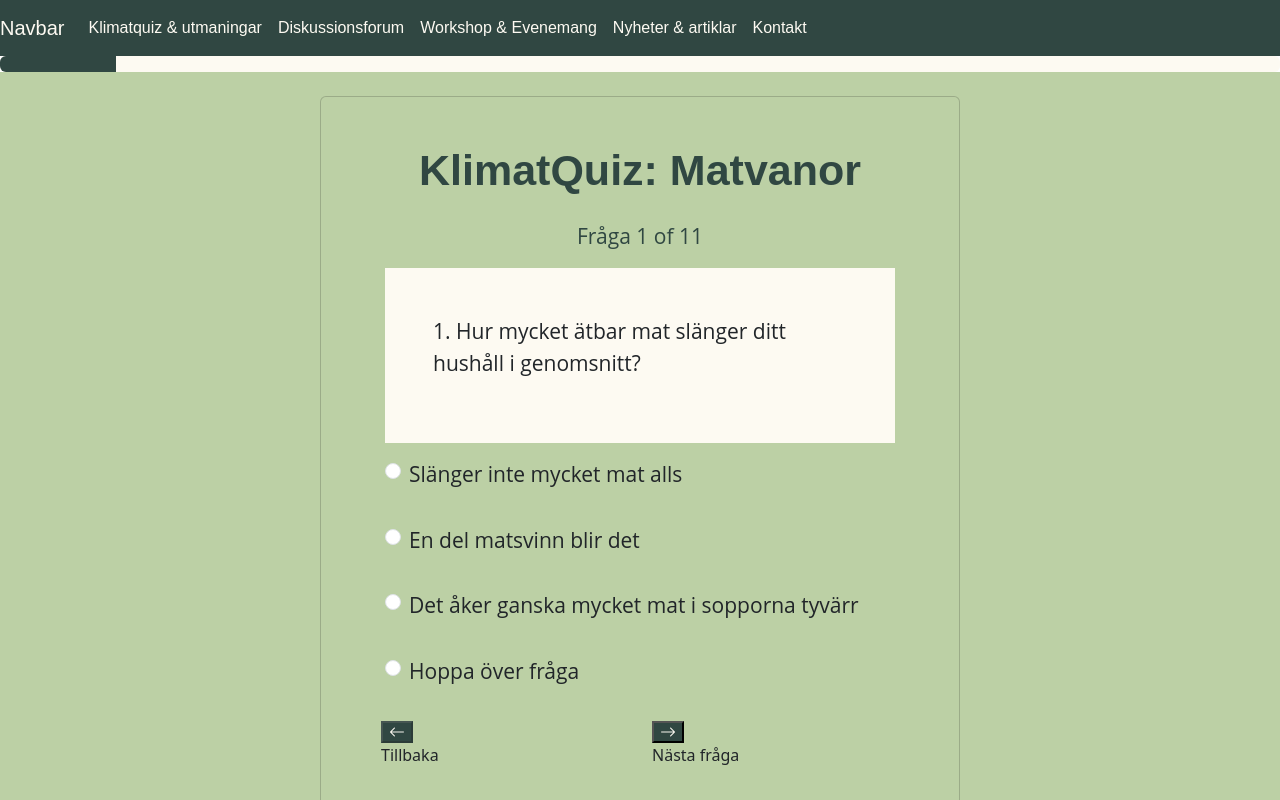
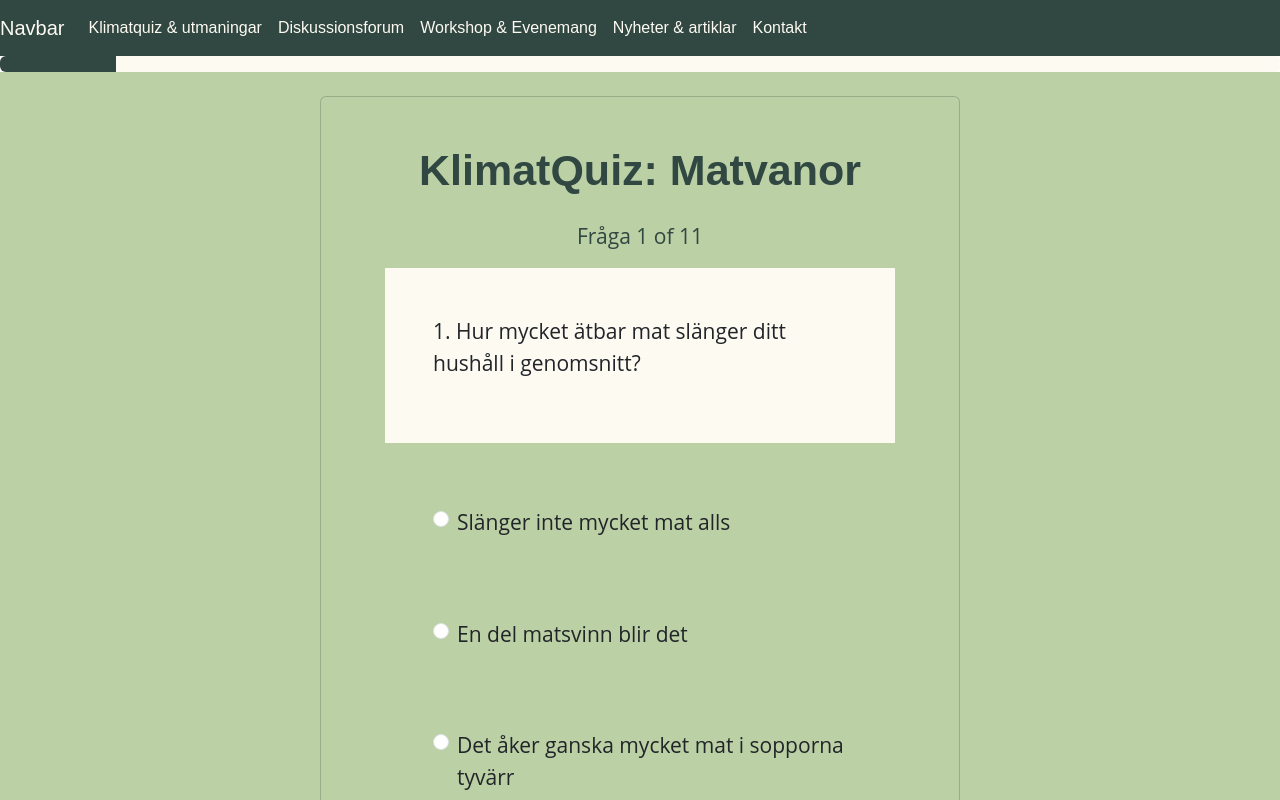
Before and after one commit to aleber123/TestAppKlimat, a React (Create React App) app: page /quiz in a window 1280 px wide. Shown: the top 800 px of the page. Built offline with nearby package versions, Linux system fonts and the light colour scheme.

Commit message:
lagt till knappar korrekt

```diff
--- a/src/Components/Quiz.jsx
+++ b/src/Components/Quiz.jsx
@@ -104,6 +104,8 @@ function Quiz() {
         <h2 className={`${styles.poppins} ${styles.bold} ${styles.h2}`} style={{color:"#304742"}} >KlimatQuiz: Matvanor</h2>
         </div>
         <div className="card-body">
+
+
         <div className="text-center">
         <p className={`${styles.openSans} ${styles.p}`} style={{color:"#304742"}}>Fråga {currentQuestionIndex + 1} of {questions.length}  </p>
 
@@ -112,7 +114,7 @@ function Quiz() {
         <p className={`${styles.openSans} ${styles.p}`}>  {(currentQuestionIndex + 1) + ". " + question.question} </p>
         </div>
           {question.options.map((option, optionIndex) => (
-            <div key={optionIndex} className="form-check pt-3">
+            <div key={optionIndex} className="form-check pt-3 m-5">
               <input
                 className="form-check-input"
                 type="radio"
@@ -131,35 +133,31 @@ function Quiz() {
         </div>
 
         <div >
-            <Container  >
-              <Row>
-              <Col>
-                <button style={{backgroundColor:"#304742", color:"#FDFAF2" }} onClick={handlePrevious} disabled={currentQuestionIndex === 0} className="bi bi-arrow-left">
+            <Container className='d-flex justify-content-between' >
+
+                <button style={{backgroundColor:"#304742", color:"#FDFAF2",width:"8rem", height:"5rem" }} onClick={handlePrevious} disabled={currentQuestionIndex === 0} className="bi bi-arrow-left">
+                  <p>Tillbaka</p>
                 </button>
-              </Col>
+
                     {currentQuestionIndex === questions.length - 1 ? (
-                  <button style={{backgroundColor:"#304742", color:"#FDFAF2" }} onClick={handleShowResult} className='bi bi-arrow-right' >
+
+                  <button style={{backgroundColor:"#304742", color:"#FDFAF2",width:"8rem", height:"5rem" }} onClick={handleShowResult} className='bi bi-arrow-right ' >
+                    <p>Se resultat</p>
                   </button>
                 ) : (
                   <>
                 {/* <Col>
                   <button onClick={handleSkip}>Skip Question</button>
                   </Col> */}
-              <Col>
-                <button style={{backgroundColor:"#304742", color:"#FDFAF2" }}  onClick={handleNext} disabled={currentQuestionIndex === questions.length - 1} className='bi bi-arrow-right'>
+
+                <button style={{backgroundColor:"#304742", color:"#FDFAF2", width:"8rem", height:"5rem" }}  onClick={handleNext} disabled={currentQuestionIndex === questions.length - 1} className='bi bi-arrow-right'>
+                <p>Nästa fråga</p>
                 </button>
-              </Col>
+
               </>
             )}
-              </Row>
-              <Row>
-                <Col>
-                <p>Tillbaka</p>
-                </Col>
-                <Col>
-                <p>Nästa fråga</p>
-                </Col>
-              </Row>
+
+
             </Container>
         </div>
       </div>
```
